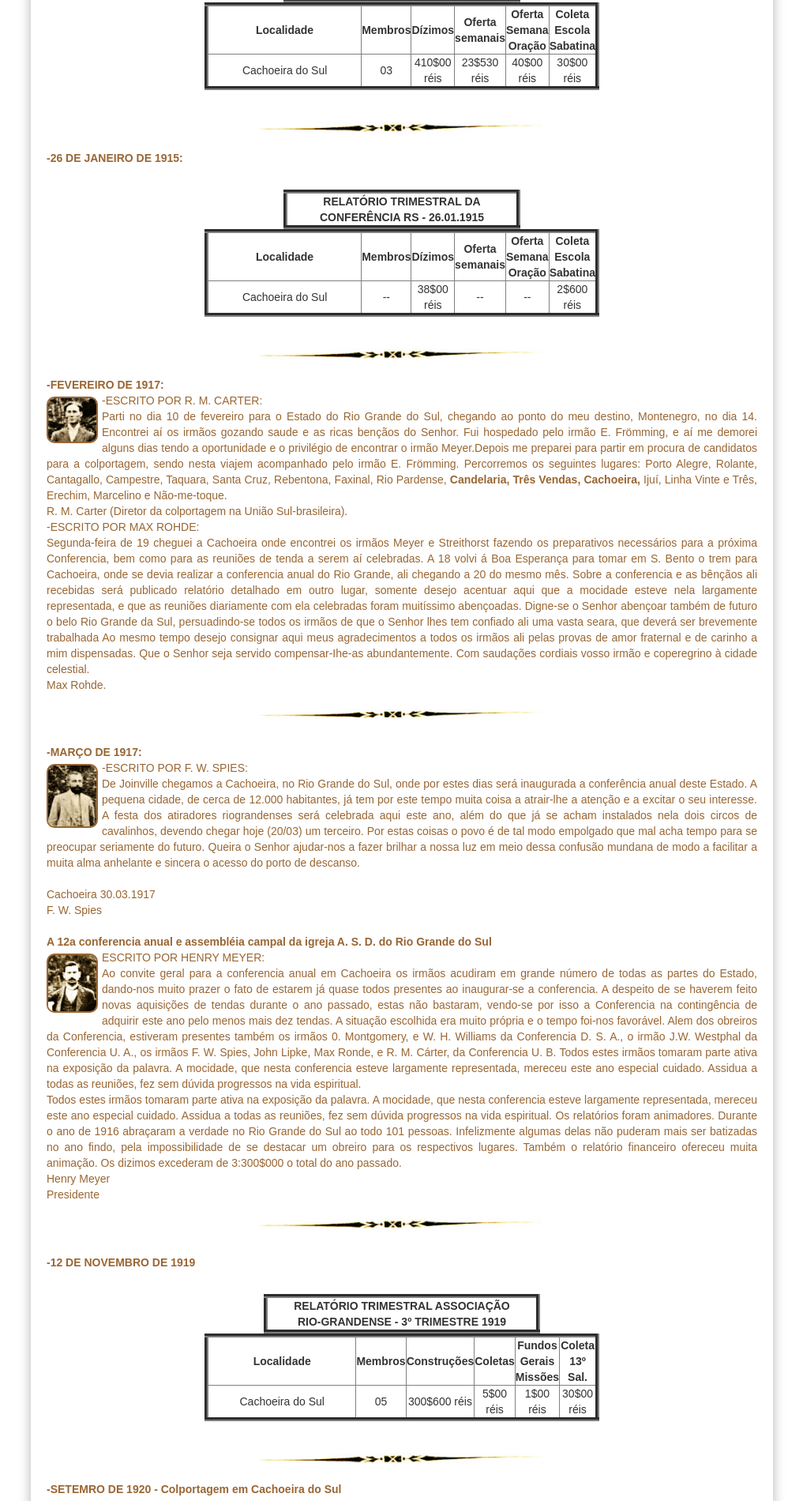
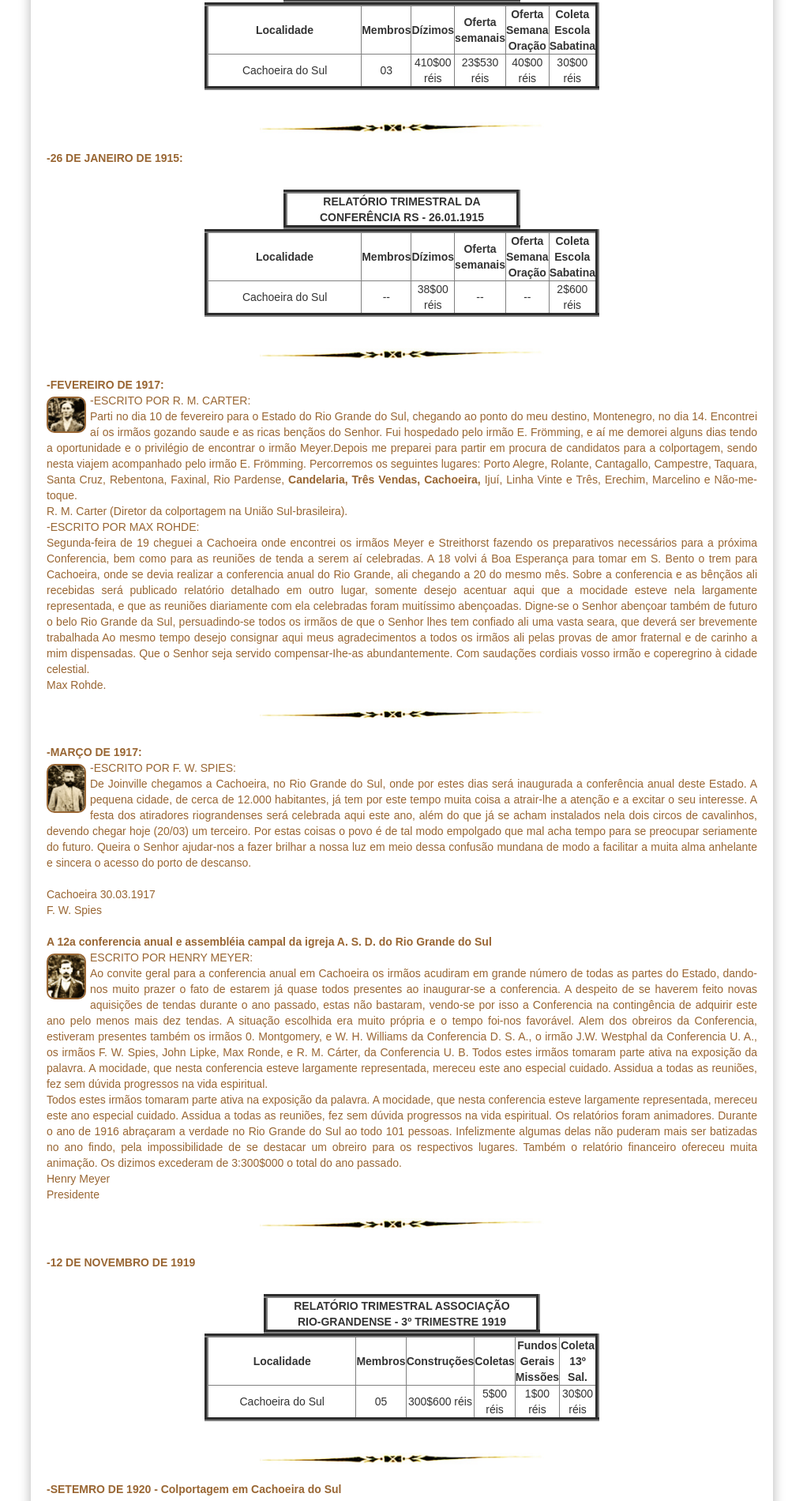
Before and after one commit to claudiovargas1955/claudiovargas1955.github.io, a Jekyll site: the page built from _pages/história-da-iasd-cachoeira.html, in a window 1280 px wide. Shown: the part 1241-3141 px from the top of the page at 79% size, without its empty margins (131-1148 px from the left). Built offline with Jekyll 4.4.1, drawn with Linux system fonts in a browser that asks for light colours; some web fonts are replaced.

Commit message:
Update história-da-iasd-cachoeira.html

```diff
--- a/_pages/história-da-iasd-cachoeira.html
+++ b/_pages/história-da-iasd-cachoeira.html
@@ -195,7 +195,7 @@
       <img class="dir3" style="float:center"; src="/images/separacao.jpg" class="img-responsive" width="400px" title="";/><br>
 
 <p><b>-FEVEREIRO DE 1917:</b><br>
-<img class="esq5" style="float:left"; src="/images/R.M.Carter.jpg" class="img-responsive" width="65px" title="";/> -ESCRITO POR R. M. CARTER:<br>
+<img class="esq5" style="float:left"; src="/images/R.M.Carter.jpg" class="img-responsive" width="50px" title="";/> -ESCRITO POR R. M. CARTER:<br>
 Parti no dia 10 de fevereiro para o Estado do Rio Grande do Sul, chegando ao ponto do meu destino, Montenegro, no dia 14. Encontrei aí os irmãos gozando saude e as
 ricas bençãos do Senhor. Fui hospedado pelo irmão E. Frömming, e aí me demorei alguns dias tendo a oportunidade e o privilégio de encontrar o irmão Meyer.Depois me
 preparei para partir em procura de candidatos para a colportagem, sendo nesta viajem acompanhado pelo irmão E. Frömming. Percorremos os seguintes lugares: Porto
@@ -216,7 +216,7 @@
    <img class="dir3" style="float:center"; src="/images/separacao.jpg" class="img-responsive" width="400px" title="";/><br>
 
 <p><b>-MARÇO DE 1917: </b><br>
-<img class="esq5" style="float:left"; src="/images/F.W.SPIER.jpg" class="img-responsive" width="65px" title="";/>-ESCRITO POR F. W. SPIES: <br>
+<img class="esq5" style="float:left"; src="/images/F.W.SPIER.jpg" class="img-responsive" width="50px" title="";/>-ESCRITO POR F. W. SPIES: <br>
 De Joinville chegamos a Cachoeira, no Rio Grande do Sul, onde por estes dias será inaugurada a conferência anual deste Estado. A pequena
 cidade, de cerca de 12.000 habitantes, já tem por este tempo muita coisa a atrair-lhe a atenção e a excitar o seu interesse. A festa dos atiradores riograndenses
 será celebrada aqui este ano, além do que já se acham instalados nela dois circos de cavalinhos, devendo chegar hoje (20/03) um terceiro. Por estas coisas o povo é de
@@ -229,7 +229,7 @@
 
   <b>A 12a conferencia anual e assembléia campal da igreja A. S. D. do Rio Grande do Sul</b><br>
 
-<img class="esq5" style="float:left"; src="/images/HenryMeyer.jpg" class="img-responsive" width="65px" title="";/>
+<img class="esq5" style="float:left"; src="/images/HenryMeyer.jpg" class="img-responsive" width="50px" title="";/>
 ESCRITO POR HENRY MEYER:<br>
 Ao convite geral para a conferencia anual em Cachoeira os irmãos acudiram em grande número de todas as partes do Estado, dando-nos muito prazer o fato de estarem já
 quase todos presentes ao inaugurar-se a conferencia. A despeito de se haverem feito novas aquisições de tendas durante o ano passado, estas não bastaram, vendo-se
```
